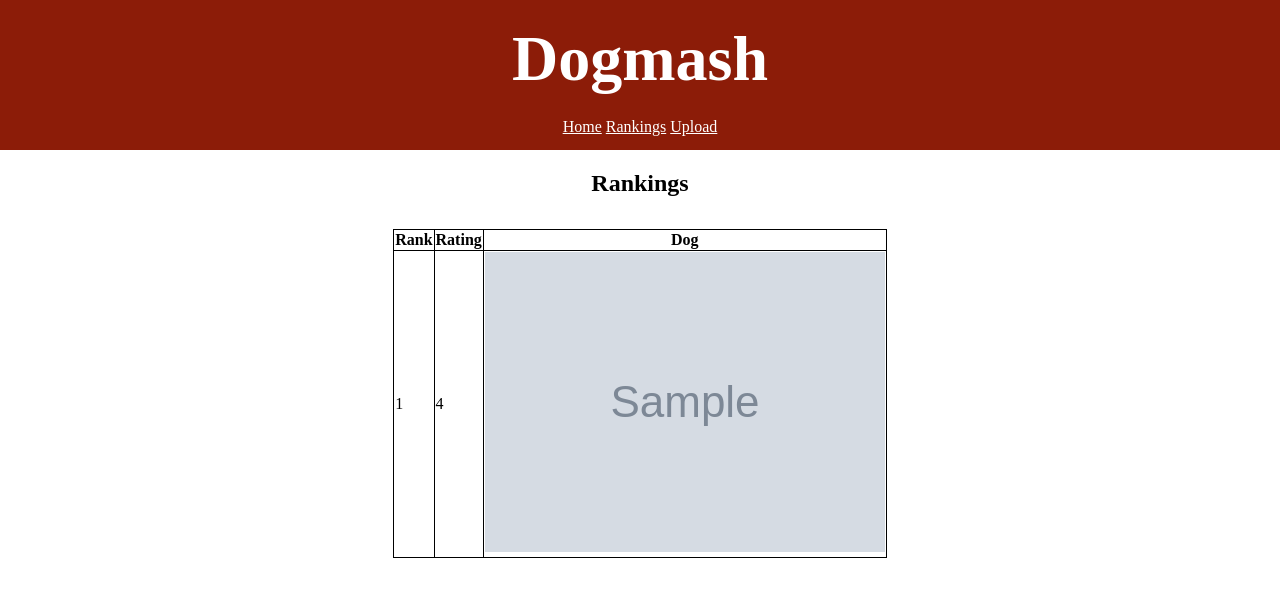
After one commit to marcuscaisey/dogmash, a Django app: page /rankings/ in a window 1280 px wide. The commit adds this page. Shown: the top 597 px of the page. Run offline with Django 3.2, Linux system fonts and the light colour scheme; tables that the repository leaves empty hold one stand-in row (values such as "Sample post"); grey boxes marked "Sample" are stand-in pictures.

Commit message:
Add rankings page

```diff
--- a/core/models.py
+++ b/core/models.py
@@ -1,12 +1,15 @@
+import io
+
+from PIL import Image
+from django.core.files.base import ContentFile
 from django.db import models
 from django.db.models import Count, Q
-
-from PIL import Image
 
 
 class Dog(models.Model):
     rating = models.IntegerField(default=1000)
     image = models.ImageField(upload_to="uploads/")
+    thumbnail = models.ImageField(upload_to="uploads/thumbnails/")
 
     def __str__(self):
         return f"pk={self.pk}, rating={self.rating}"
@@ -18,18 +21,49 @@ class Dog(models.Model):
 
     def save(self, *args, **kwargs):
         super().save(*args, **kwargs)
+        self._save_thumbnail(64, 64)
+        self._resize_image(300, 400)
 
-        if self.image.width > 300 or self.image.height > 400:
-            with self.image.open() as f:
-                image = Image.open(f)
-                image.load()
+    def _save_thumbnail(self, width, height):
+        if self.thumbnail:
+            return
 
-            if image.width > 300:
-                aspect_ratio = self.image.width / self.image.height
-                image = image.resize((300, round(300 / aspect_ratio)))
+        with self.image.open() as f:
+            image = Image.open(f)
+            image.load()
 
-            if image.height > 400:
-                image = image.crop((0, image.height - 400, 300, image.height))
+        name = self.image.name.split("/")[-1]
+        format = image.format
 
-            with self.image.open("wb") as f:
-                image.save(self.image)
+        if image.width > image.height:
+            crop_start = (image.width - image.height) // 2
+            image = image.crop((crop_start, 0, crop_start + image.height, image.height))
+        elif image.width < image.height:
+            crop_start = (image.height - image.width) // 2
+            image = image.crop((0, crop_start, image.width, crop_start + image.width))
+
+        image.thumbnail((width, height))
+
+        image_bytes = io.BytesIO()
+        image.save(image_bytes, format)
+        image_bytes.seek(0)
+
+        self.thumbnail.save(name, ContentFile(image_bytes.read()))
+
+    def _resize_image(self, width, height):
+        if self.image.width < width and self.image.height < height:
+            return
+
+        with self.image.open() as f:
+            image = Image.open(f)
+            image.load()
+
+        if image.width > width:
+            aspect_ratio = self.image.width / self.image.height
+            image = image.resize((width, round(width / aspect_ratio)))
+
+        if image.height > height:
+            image = image.crop((0, image.height - height, width, image.height))
+
+        with self.image.open("wb"):
+            image.save(self.image)
--- a/core/static/core/styles.css
+++ b/core/static/core/styles.css
@@ -39,7 +39,6 @@ body {
 }
 
 .dog-image {
-  max-width: 300px;
   display: block;
 }
 
@@ -52,3 +51,12 @@ body {
   align-items: center;
   margin: 0 1rem 0;
 }
+
+#active-page-link {
+  color: #8c1c08;
+}
+
+#rankings-table, #rankings-table td, #rankings-table th {
+  border: 1px solid black;
+  border-collapse: collapse;
+}
--- a/core/templates/core/base.html
+++ b/core/templates/core/base.html
@@ -14,7 +14,7 @@
   <h1 id="header-title">Dogmash</h1>
   <nav>
     <a class="nav-link" href="{% url "core:home" %}">Home</a>
-    <a class="nav-link" href="">Rankings</a>
+    <a class="nav-link" href="{% url "core:rankings" %}">Rankings</a>
     <a class="nav-link" href="{% url "core:upload" %}">Upload</a>
   </nav>
 </div>
--- /dev/null
+++ b/core/templates/core/rankings.html
@@ -0,0 +1,35 @@
+{% extends "core/base.html" %}
+
+{% block page-header %}
+  Rankings
+{% endblock %}
+
+{% block content %}
+  <table id="rankings-table">
+    <tr>
+      <th>Rank</th>
+      <th>Rating</th>
+      <th>Dog</th>
+    </tr>
+
+    {% for dog in page_obj.object_list %}
+      <tr>
+        <td>{{ dog.rank }}</td>
+        <td>{{ dog.rating }}</td>
+        <td><img src="{{ dog.thumbnail.url }}"></td>
+      </tr>
+    {% endfor %}
+  </table>
+
+  {% if page_obj.has_other_pages %}
+    <nav>
+      {% for i in paginator.page_range %}
+        {% if i == page_obj.number %}
+          <span id="active-page-link">{{ i }}</span>
+        {% else %}
+          <a href="?page={{ i }}">{{ i }}</a>
+        {% endif %}
+      {% endfor %}
+    </nav>
+  {% endif %}
+{% endblock %}
--- a/core/urls.py
+++ b/core/urls.py
@@ -6,4 +6,5 @@ app_name = "core"
 urlpatterns = [
     path("", views.home, name="home"),
     path("upload/", views.UploadView.as_view(), name="upload"),
+    path("rankings/", views.RankingsView.as_view(), name="rankings"),
 ]
--- a/core/views.py
+++ b/core/views.py
@@ -2,7 +2,7 @@ import random
 
 from django.shortcuts import render, redirect
 from django.urls import reverse_lazy
-from django.views.generic import CreateView
+from django.views.generic import CreateView, ListView
 
 from .forms import DogRatingForm
 from .models import Dog
@@ -30,6 +30,13 @@ def home(request):
     return render(request, "core/home.html", {"dogs": dogs})
 
 
+class RankingsView(ListView):
+    template_name = "core/rankings.html"
+    model = Dog
+    ordering = "-rating"
+    paginate_by = 5
+
+
 class UploadView(CreateView):
     model = Dog
     fields = ("image",)
```
Also changed, not shown: core/migrations/0006_dog_thumbnail.py (added).
